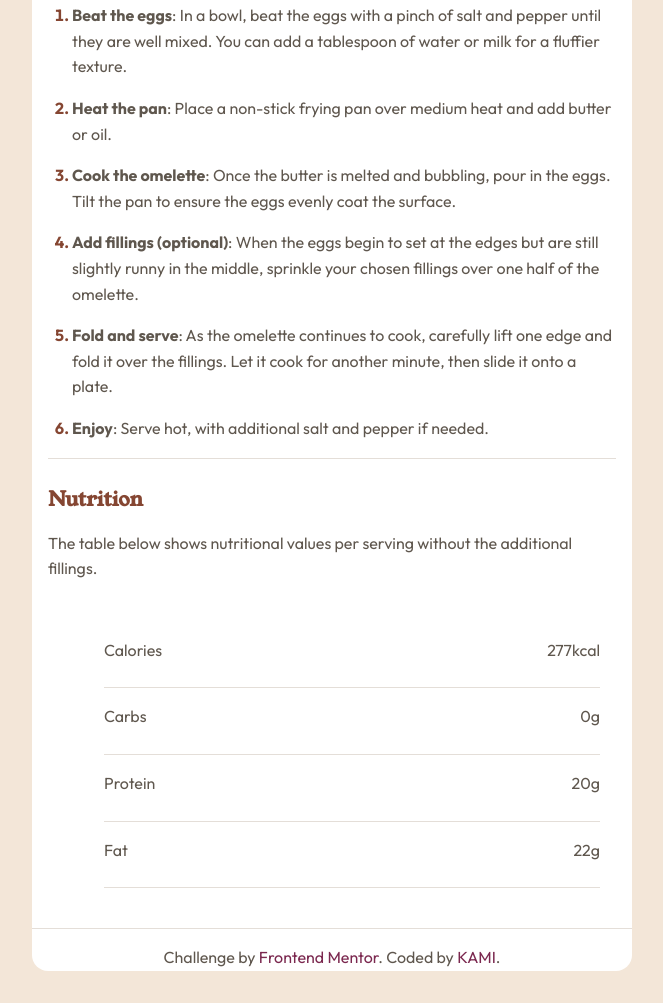
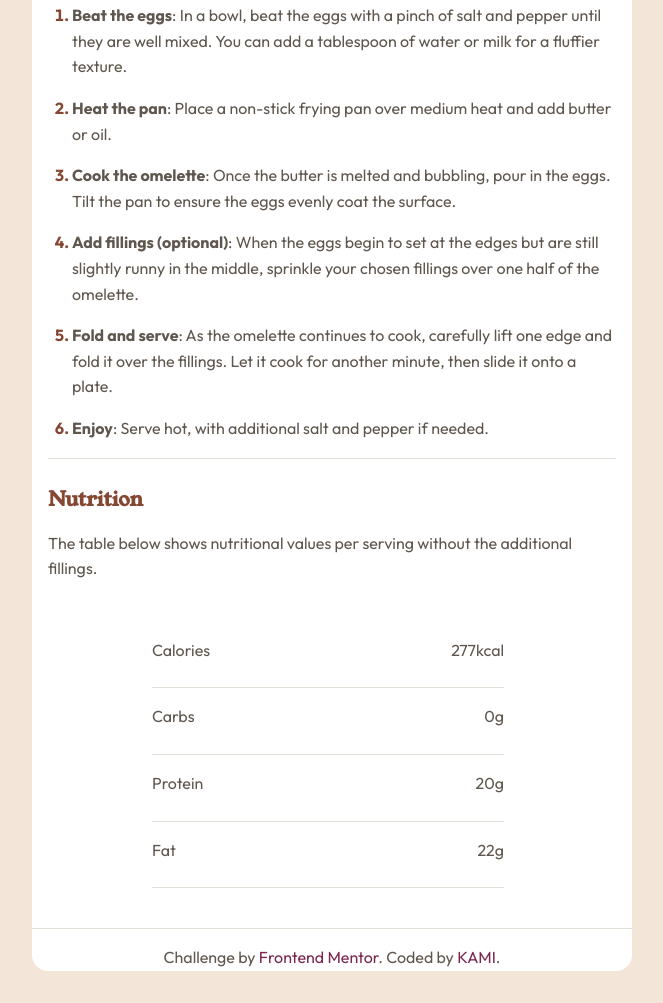
Before and after one commit to Oka-Hartawan/reci-page, a plain HTML site: page index.html in a window 1280 px wide. Shown: the part 1000-2003 px from the top of the page, without its empty margins (308-971 px from the left). Drawn offline with Linux system fonts and the light colour scheme.

Commit message:
fix(nutrition)

```diff
--- a/style.css
+++ b/style.css
@@ -140,6 +140,7 @@ ol li strong {
   padding: 1rem;
   border-radius: 8px;
   margin-top: 1rem;
+  align-items: center;
 }
 .nutrition-list {
   display: flex;
@@ -153,6 +154,9 @@ ol li strong {
   padding: 0.5rem 0;
   border-bottom: 1px solid var(--light-grey);
   list-style: none;
+  /* justify-content: center; */
+  margin-right: 6rem;
+  margin-left: 3rem;
 }
 
 .nutrition-style {
```
